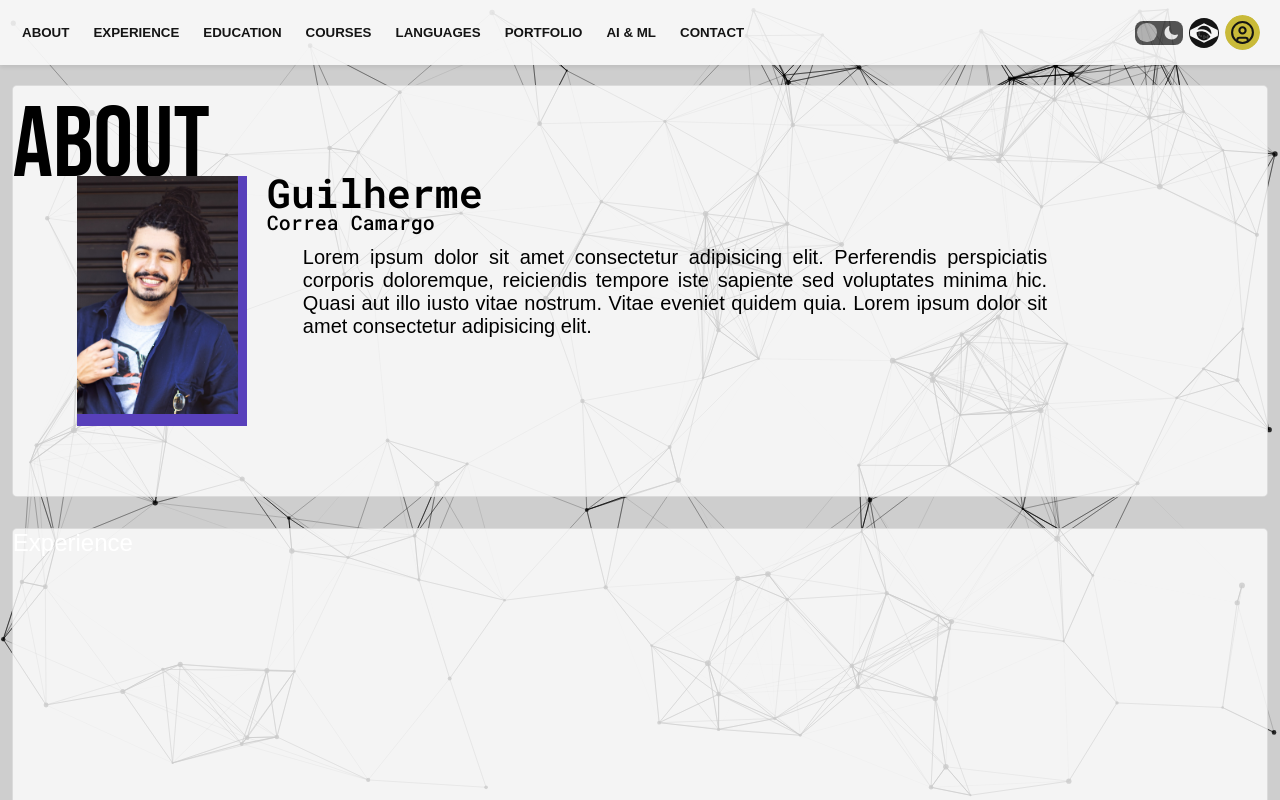
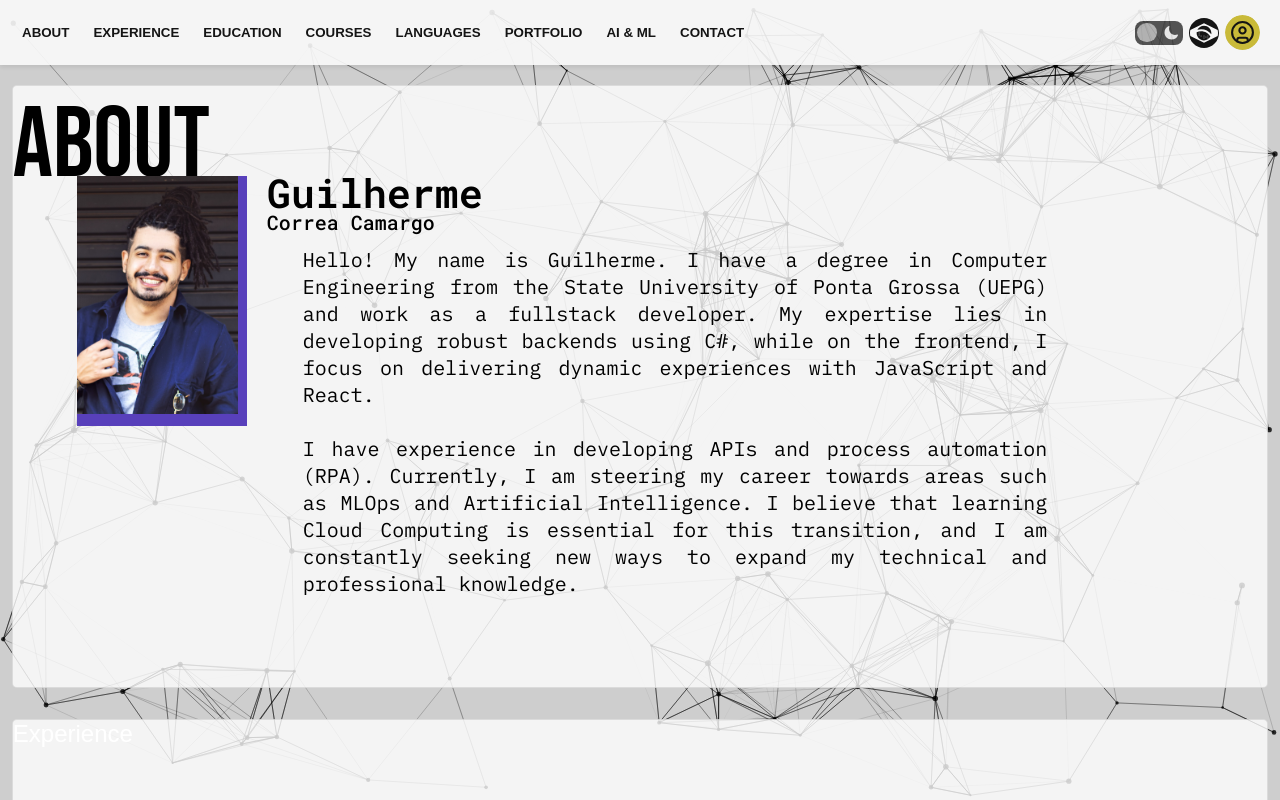
Before and after one commit to guicamargo/portfolio-frontend, a React (Vite) app: page / in a window 1280 px wide. Shown: the top 800 px of the page. Built offline with nearby package versions, Linux system fonts and the light colour scheme; a web font is replaced by a local one.

Commit message:
adição do texto, da seção about

```diff
--- a/src/components/SectionsHome/Section1-About/index.jsx
+++ b/src/components/SectionsHome/Section1-About/index.jsx
@@ -24,10 +24,10 @@ const Index = () => {
       </div>
       <div className="infoContainer">
         <p className="infoText">
-        Lorem ipsum dolor sit amet consectetur adipisicing elit.
-         Perferendis perspiciatis corporis doloremque, reiciendis tempore iste sapiente sed voluptates minima hic.
-          Quasi aut illo iusto vitae nostrum. Vitae eveniet quidem quia.
-          Lorem ipsum dolor sit amet consectetur adipisicing elit.
+          {t('sectionAbout.info.1')}
+          <br/>
+          <br/>
+          {t('sectionAbout.info.2')}
         </p>
         </div>
 
--- a/src/components/SectionsHome/Section1-About/styles.css
+++ b/src/components/SectionsHome/Section1-About/styles.css
@@ -33,6 +33,9 @@ left: -200px;
     font-size: 20px;
     text-align: justify;
     margin-top: 50px;
+  }
+  .infoText{
+    font-family: "IBM Plex Mono", serif;
   }
 
   .nameContainer {
--- a/src/i18n/en/translation.json
+++ b/src/i18n/en/translation.json
@@ -19,5 +19,9 @@
       "title": "Introduction",
       "content": "Explore the world of AI and Machine Learning"
     }
-  }
+  },
+  "sectionAbout": {
+  "info.1": "Hello! My name is Guilherme. I have a degree in Computer Engineering from the State University of Ponta Grossa (UEPG) and work as a fullstack developer. My expertise lies in developing robust backends using C#, while on the frontend, I focus on delivering dynamic experiences with JavaScript and React.",
+  "info.2": "I have experience in developing APIs and process automation (RPA). Currently, I am steering my career towards areas such as MLOps and Artificial Intelligence. I believe that learning Cloud Computing is essential for this transition, and I am constantly seeking new ways to expand my technical and professional knowledge."
 }
+}
--- a/src/i18n/pt/translation.json
+++ b/src/i18n/pt/translation.json
@@ -18,6 +18,10 @@
       "title": "Introdução",
       "content": "Explore o mundo da IA e do Aprendizado de Máquina"
     }
+  },
+  "sectionAbout":{
+    "info.1": "Olá! Meu nome é Guilherme, sou formado em Engenharia de Computação pela Universidade Estadual de Ponta Grossa (UEPG) e atuo como desenvolvedor fullstack. Minha especialidade está no desenvolvimento de backends robustos utilizando C#, enquanto no frontend foco em entregar experiências dinâmicas com JavaScript e React.",
+    "info.2": "Tenho experiência no desenvolvimento de APIs e automação de processos (RPA) e atualmente estou direcionando minha carreira para áreas como, MLOps e Inteligência Artificial. Acredito que o aprendizado em Cloud Computing é essencial para essa transição e estou continuamente buscando novas formas de expandir meu conhecimento técnico e profissional."
   }
 
 }
```
